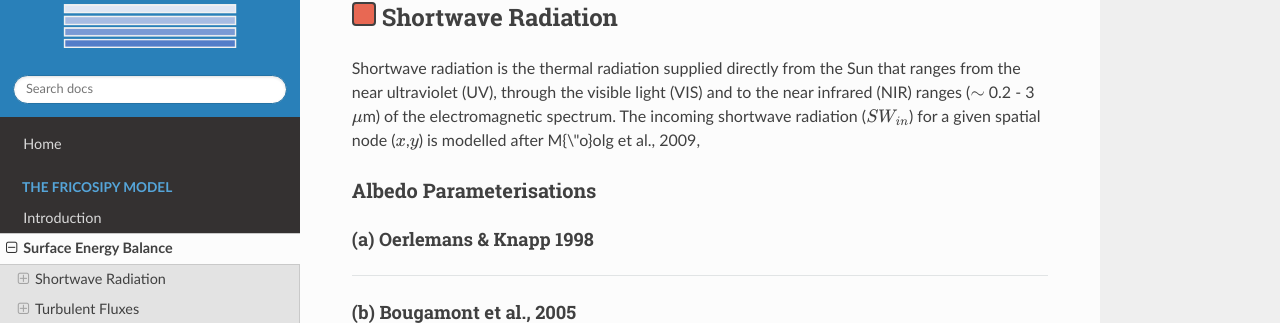
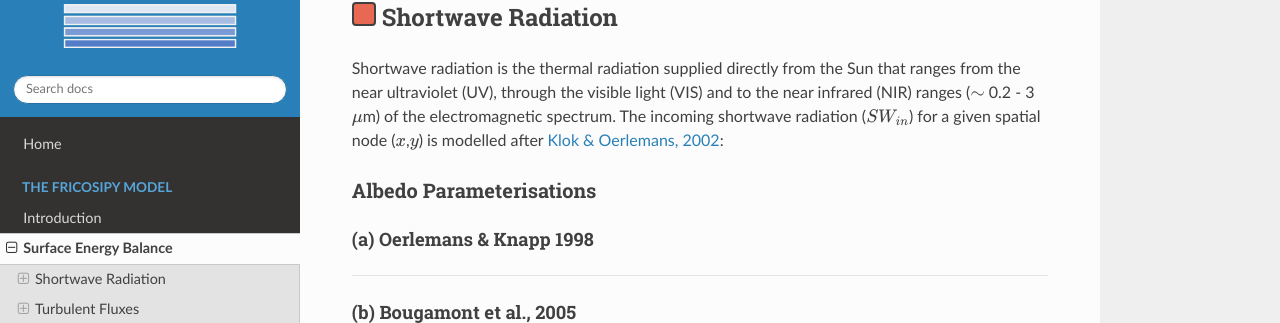
Before and after one commit to MarcusGastaldello/FRICOSIPY, an MkDocs documentation site: the page built from docs/surface_energy_balance.md, in a window 1280 px wide and 900 px high, scrolled down 1197 px. Shown: the part 127-450 px from the top of the window. Built offline with MkDocs 1.6.1, drawn with Linux system fonts in a browser that asks for light colours; nearby versions of some CDN libraries.

Commit message:
Update surface_energy_balance.md

```diff
--- a/docs/surface_energy_balance.md
+++ b/docs/surface_energy_balance.md
@@ -34,7 +34,7 @@ The following section explains each of these energy fluxes in greater detail and
 
 ## <span style="display: inline-block; width: 1em; height: 1em;background-color: #E86853; border: 2px solid #404040; border-radius: 4px; "></span>  Shortwave Radiation
 
-Shortwave radiation is the thermal radiation supplied directly from the Sun that ranges from the near ultraviolet (UV), through the visible light (VIS) and to the near infrared (NIR) ranges ($\sim$ 0.2 - 3 $\mu$m) of the electromagnetic spectrum. The incoming shortwave radiation ($SW_{in}$) for a given spatial node ($x$,$y$) is modelled after M{\"o}olg et al., 2009,
+Shortwave radiation is the thermal radiation supplied directly from the Sun that ranges from the near ultraviolet (UV), through the visible light (VIS) and to the near infrared (NIR) ranges ($\sim$ 0.2 - 3 $\mu$m) of the electromagnetic spectrum. The incoming shortwave radiation ($SW_{in}$) for a given spatial node ($x$,$y$) is modelled after [Klok & Oerlemans, 2002](https://doi.org/10.3189/172756502781831133):
 
 ### Albedo Parameterisations
 
```
